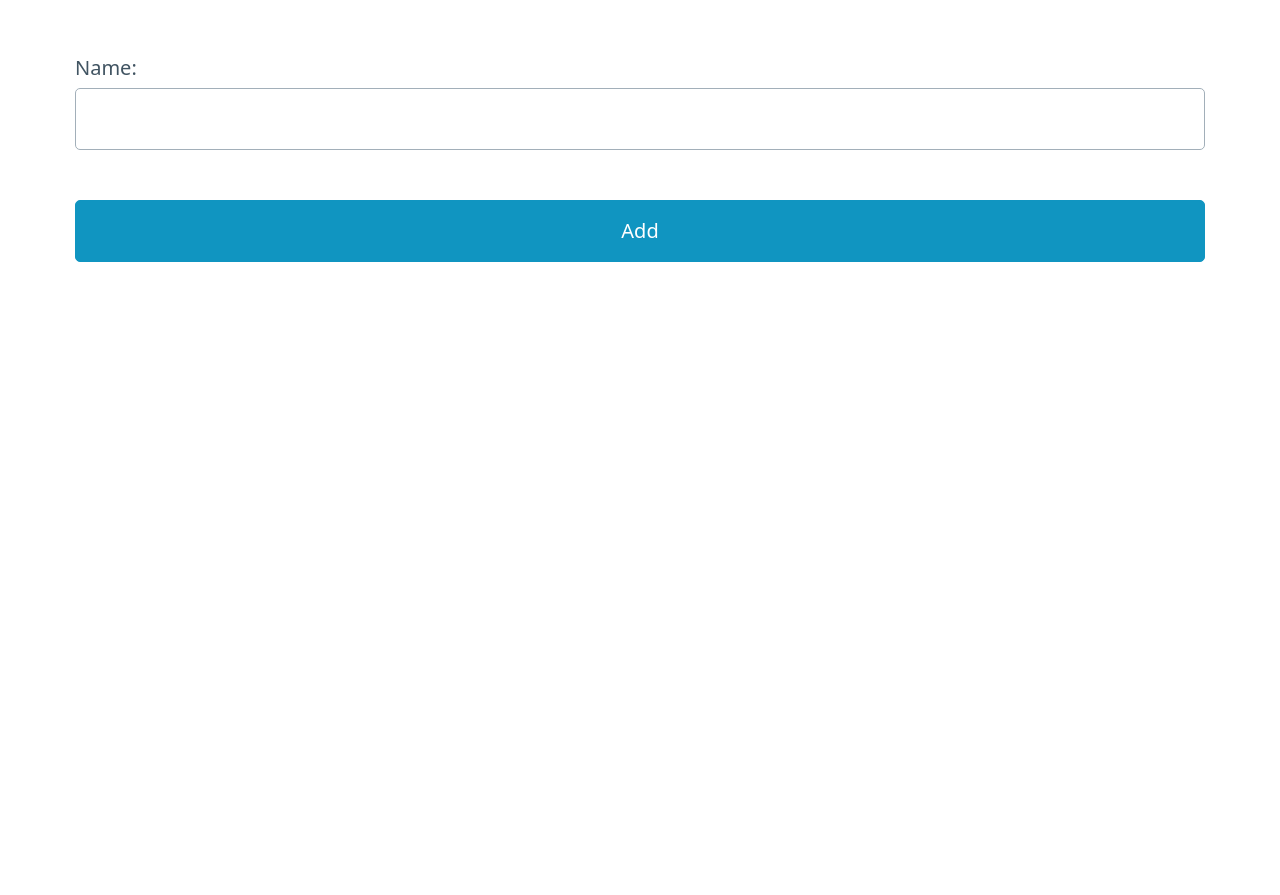
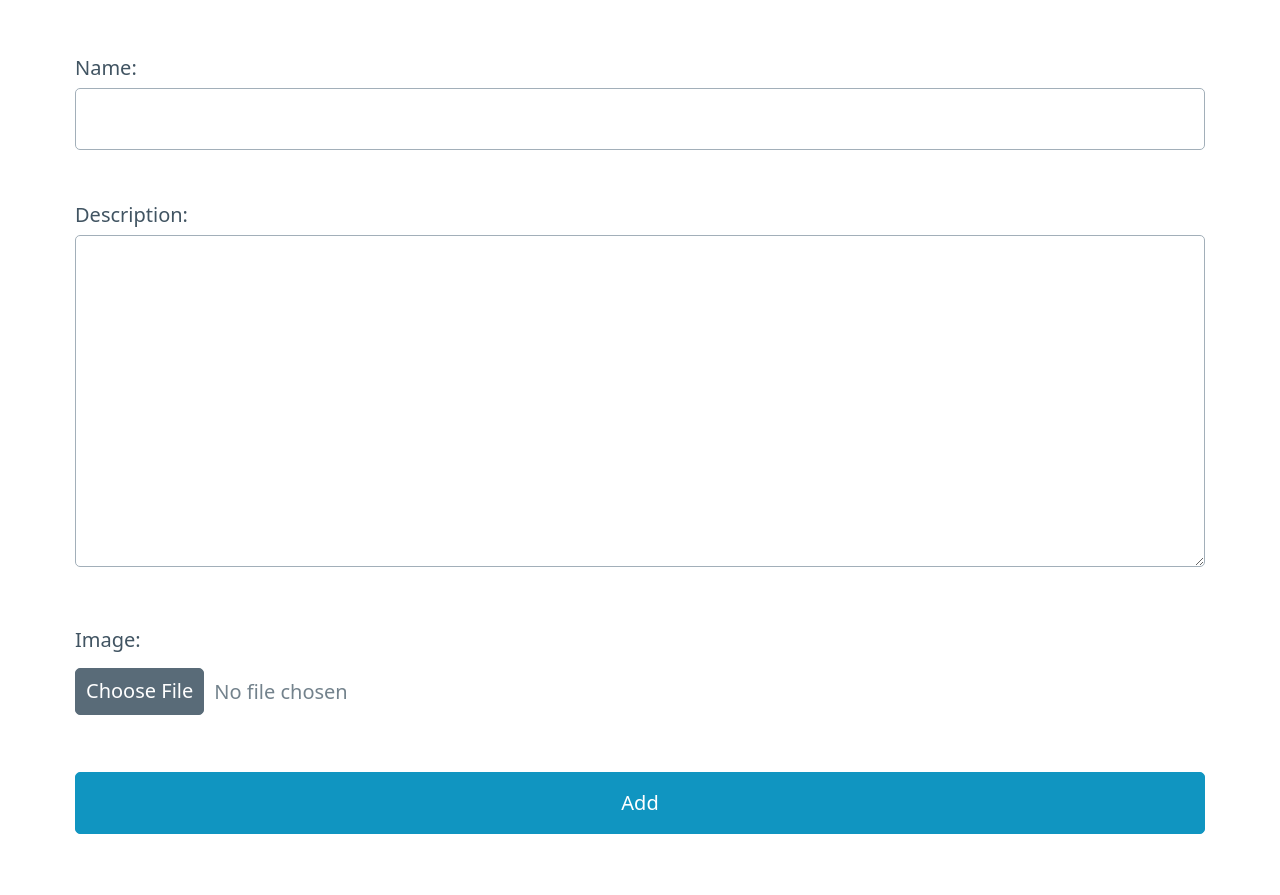
Before and after one commit to Camilleus/DjangoQuotesV3, a Django app: page /quotes/add_author/ in a window 1280 px wide. Shown: the part 226-1121 px from the top of the page. Before the commit the page ends 488 px from the top, so only its background shows below. Run offline with Django 5.2, Linux system fonts and the light colour scheme; the visitor is signed in with stand-in values (Sample User, id 1).

Commit message:
added profile of author

```diff
--- a/notes/quotes/forms.py
+++ b/notes/quotes/forms.py
@@ -6,7 +6,20 @@ class QuoteForm(forms.ModelForm):
         model = Quote
         fields = ['text', 'author']
 
+
 class AuthorForm(forms.ModelForm):
     class Meta:
         model = Author
-        fields = ['name']
+        fields = ['name', 'description', 'image']
+
+    def clean_description(self):
+        description = self.cleaned_data.get('description')
+        if not description:
+            raise forms.ValidationError('This field is required.')
+        return description
+
+    def clean_image(self):
+        image = self.cleaned_data.get('image')
+        if not image:
+            raise forms.ValidationError('This field is required.')
+        return image
--- a/notes/quotes/models.py
+++ b/notes/quotes/models.py
@@ -3,6 +3,8 @@ from users.models import Profile
 
 class Author(models.Model):
     name = models.CharField(max_length=255)
+    description = models.TextField()
+    image = models.ImageField(upload_to='author_images/')
 
     def __str__(self):
         return self.name
```
Also changed, not shown: notes/quotes/templates/quotes/author_detail.html (+6 -12 lines), notes/media/author_images/2565830.jpg (added), notes/media/author_images/4105635.jpg (added), notes/media/author_images/419882478_1517151512416851_6516303177956484248_n.jpg (added), notes/quotes/migrations/0002_author_description_author_image.py (added).
